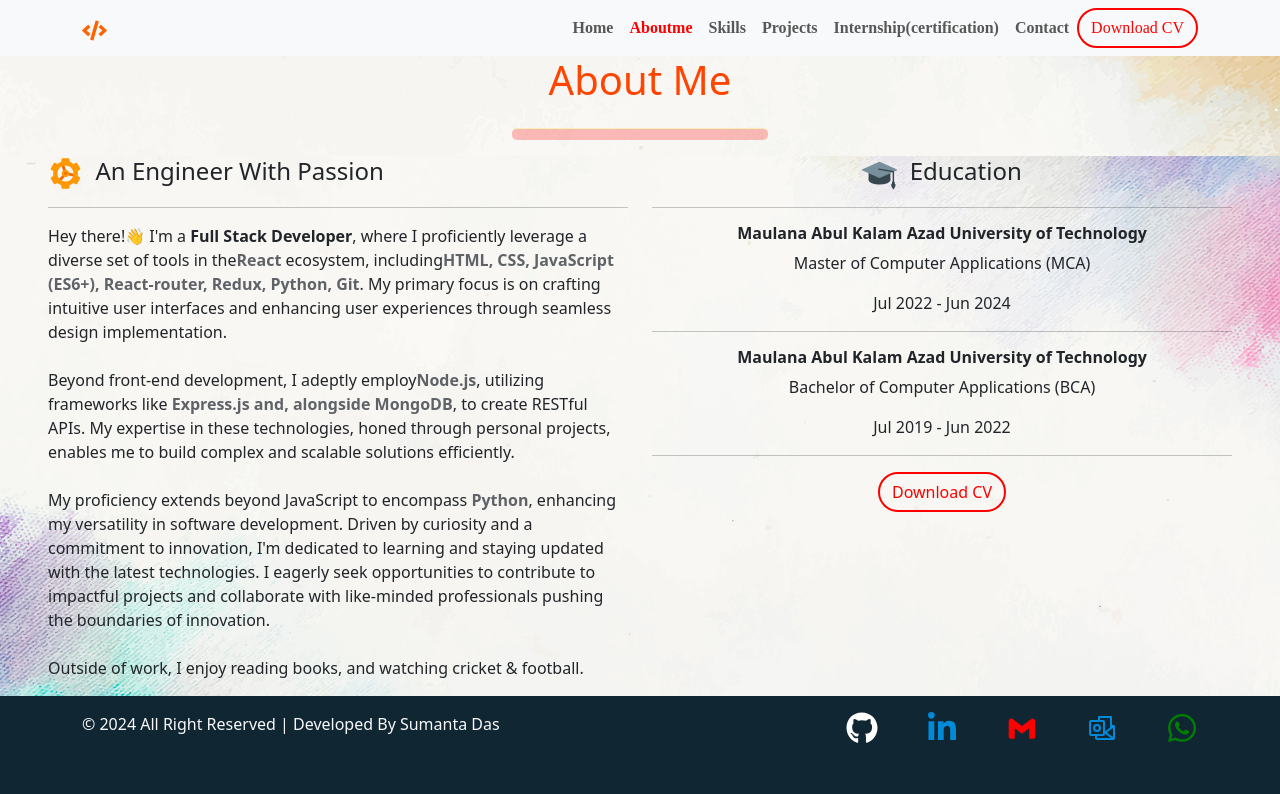
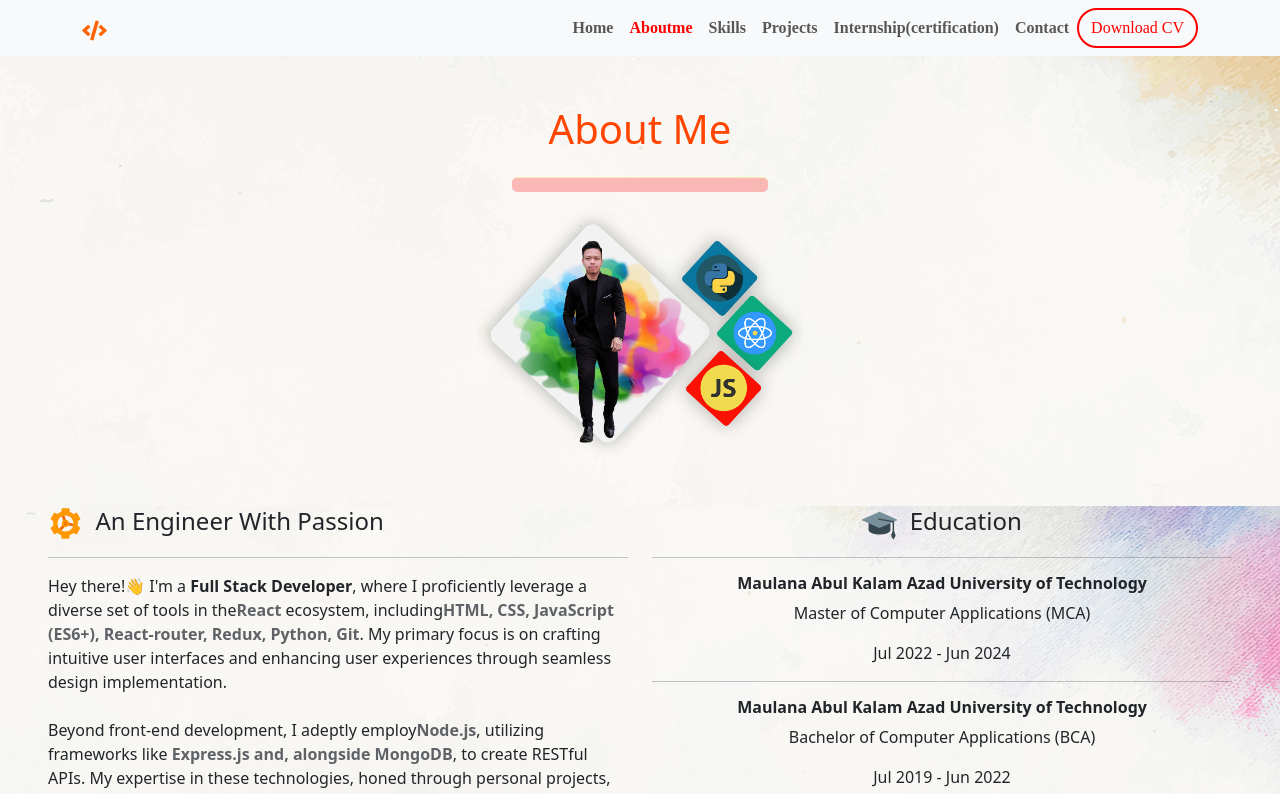
Before and after one commit to sdklick/sumanta_dev_client, a React (Vite) app: page /aboutme in a window 1280 px wide. Shown: the top 794 px of the page. Built offline with nearby package versions, Linux system fonts and the light colour scheme; a web font is replaced by a local one.

Commit message:
change icon and change about page

```diff
--- a/index.html
+++ b/index.html
@@ -2,7 +2,7 @@
 <html lang="en">
   <head>
     <meta charset="UTF-8" />
-    <link rel="icon" type="image/svg+xml" href="/vite.svg" />
+    <link rel="icon" type="image/svg+xml" href="/azure.png" />
     <meta name="viewport" content="width=device-width, initial-scale=1.0" />
     <title>sumantadev</title>
     <link
--- a/src/components/Aboutme.jsx
+++ b/src/components/Aboutme.jsx
@@ -1,6 +1,7 @@
 import React from "react";
 import "../styles/aboutme.css";
 import sumantacv from "../assets/sumantacv.pdf";
+import heropng from "../assets/hero.png";
 import { FcEngineering, FcGraduationCap } from "react-icons/fc";
 
 const Aboutme = () => {
@@ -19,6 +20,7 @@ const Aboutme = () => {
               borderRadius: "5px",
             }}
           />
+           <img src={heropng} height="250"/>
         </div>
         <div className="container-fluid  px-5 bg-light banner-background d-grid">
           <div className="row">
--- a/src/styles/aboutme.css
+++ b/src/styles/aboutme.css
@@ -1,5 +1,5 @@
 .team-title {
-    height: 100px;
+    height: 450px;
     width: 100%;
     display: flex;
     flex-direction: column;
```
Also changed, not shown: public/azure.png (added).
